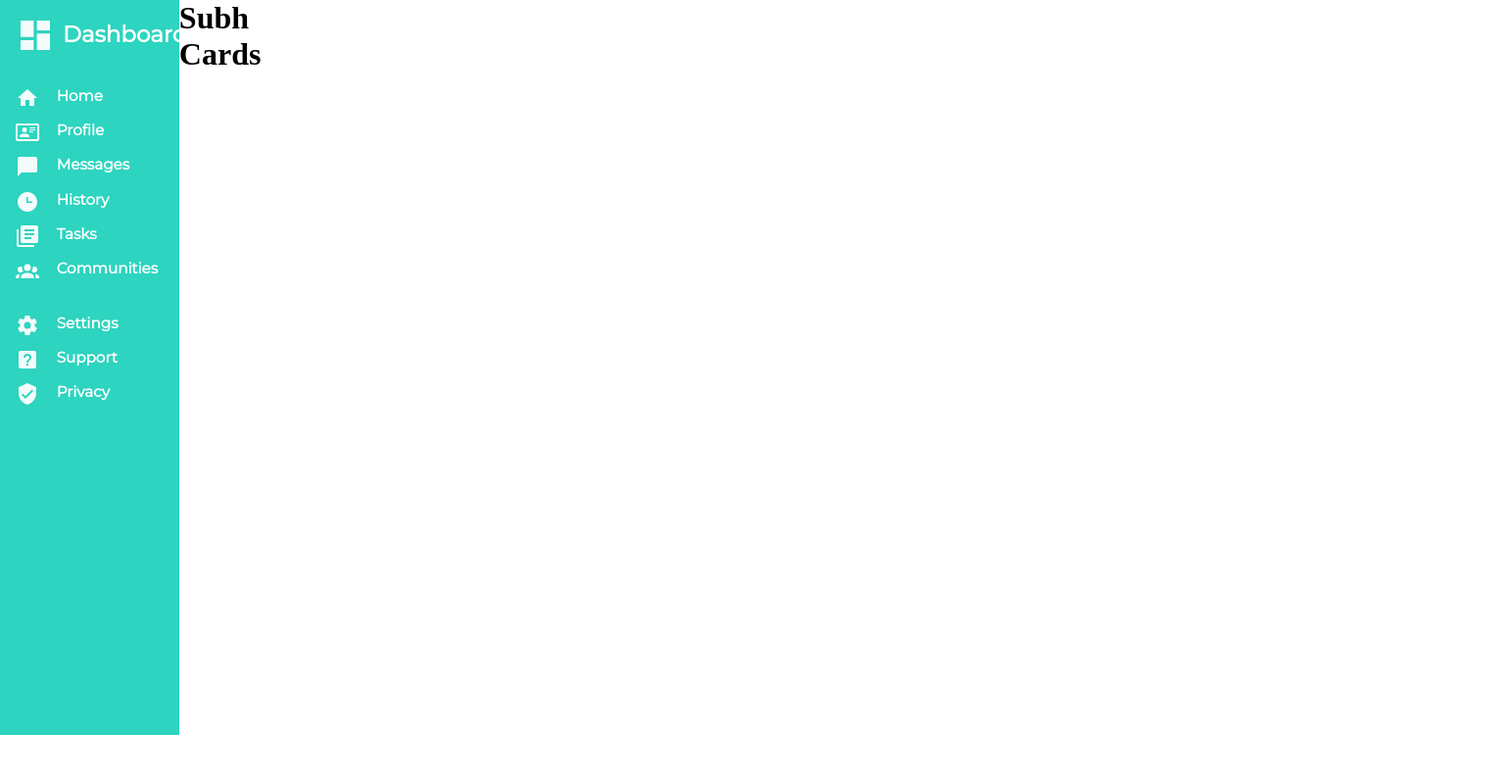
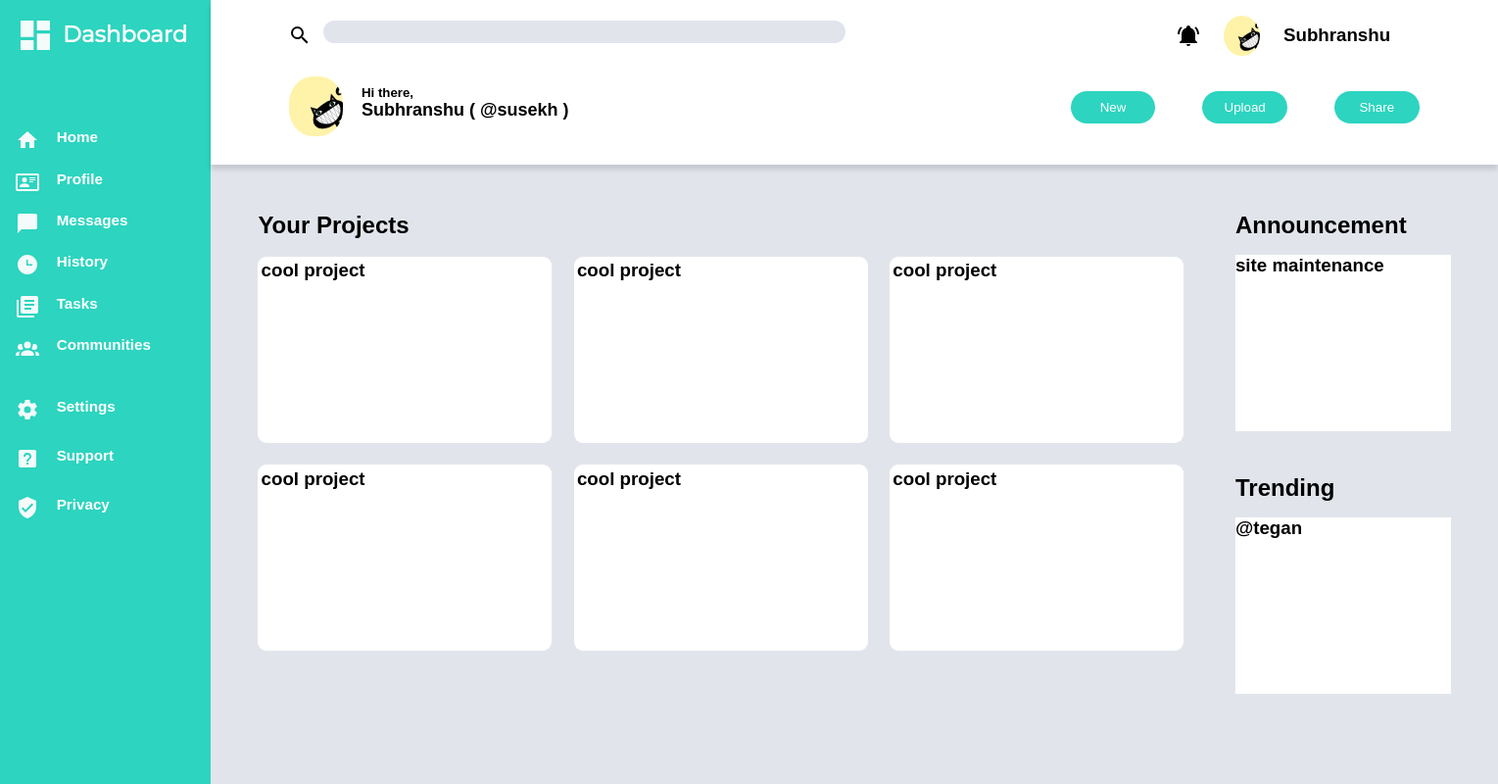
Before and after one commit to Susekh/Admin-Dashboard, a plain HTML site: page index.html in a window 1280 px wide. Shown: the whole page at 98% size, 1529 px wide, since content can reach past the window. Drawn offline with Linux system fonts and the light colour scheme.

Commit message:
Completed the top bar + template of cards

```diff
--- a/index.html
+++ b/index.html
@@ -74,16 +74,75 @@
                     <div class="cont-algn">
                         <h3>Privacy</h3>
                     </div>
-
                 </div>
             </div>
         </div>
         <div class="r-bar">
-            <div class="nav-bar">
-                <h1>Subh</h1>
+            <div class="top-bar">
+                <nav class="navbar-t">
+                    <img class="nav-style" style="width: 1.5em;" src="./icons/magnify.svg" alt="">
+                    <input type="text">
+                    <img class="nav-style" style="width: 1.5em;" src="./icons/bell-ring.svg" alt="">
+                    <img style="width: 2.3em; margin-left: 30%; border-radius: 50%;" src="./icons/peeking.svg" alt="">
+                    <h3 style="margin-top: 0.5em;">Subhranshu</h3>
+                </nav>
+                <nav class="navbar-b">
+                    <img style="width: 3.4em; border-radius: 45%;" src="./icons/peeking.svg" alt="">
+                    <div class="nav-details">
+                        <h5>Hi there,</h5>
+                        <h2>Subhranshu ( @susekh )</h2>
+                    </div>
+                    <div class="btn">
+                            <button>New</button>
+                            <button>Upload</button>
+                            <button>Share</button>
+                    </div>
+
+                </nav>
             </div>
             <div class="cards-cont">
-                <h1>Cards</h1>
+                <div class="cont-l">
+                    <h2>Your Projects</h2>
+                    <div class="cards">
+                        <div class="cards-projects">
+                            <h3>cool project</h3>
+                        </div>
+                        <div class="cards-projects">
+                            <h3>cool project</h3>
+                        </div>
+                        <div class="cards-projects">
+                            <h3>cool project</h3>
+                        </div>
+                        <div class="cards-projects">
+                            <h3>cool project</h3>
+                        </div>
+                        <div class="cards-projects">
+                            <h3>cool project</h3>
+                        </div>
+                        <div class="cards-projects">
+                            <h3>cool project</h3>
+                        </div>
+                    </div>
+                </div>
+                <div class="ancmts">
+                    <div class="announcement">
+                        <h2>Announcement</h2>
+                        <div class="ancmt-cards-container l-card-style">
+                            <div class="anmt-cards">
+                                <h3>site maintenance</h3>
+
+                            </div>
+                        </div>
+                    </div>
+                    <div class="trend">
+                        <h2>Trending</h2>
+                        <div class="trend-cards-container l-card-style">
+                            <div class="trend-cards">
+                                <h3>@tegan</h3>
+                            </div>
+                        </div>
+                    </div>
+                </div>
             </div>
         </div>
 
--- a/style.css
+++ b/style.css
@@ -1,34 +1,33 @@
 @import url('https://fonts.googleapis.com/css2?family=Montserrat&display=swap');
 
 *{
-    box-sizing: border-box;
     padding: 0;
     margin: 0;
+    box-sizing: border-box;
+    font-family: 'Monteserrat', sans-serif;
 }
 html,body{
     width: 100%;
-    height: 100%;
+    height: 100vh;
 }
 
 .page{
     display: grid;
-    grid-template-columns: repeat(7, minmax(50px,0.17fr));
+    grid-template-columns: 1fr 6fr;
 }
 
 /*working on side bar*/
 .sidebar{
     display: grid;
     background-color: #2dd4bf;
-    height: 100%;
     color: white;
-    padding: 1em 1em 21em;
+    height: 100vh;
+    padding: 1em 1em 16em;
     gap: 2em;
 
 }
 
-.r-bar{
-    grid-column: span 6 / auto;
-}
+
 .svg-color-w{
     filter: invert(99%) sepia(85%) saturate(123%) hue-rotate(87deg) brightness(105%) contrast(97%);
 }
@@ -64,3 +63,111 @@ html,body{
     width: 100px;
     font-size: small;
 }
+
+
+/*working on right side of the page*/
+.r-bar{
+    display: grid;
+    grid-template-rows: 0.8fr 3fr;
+
+}
+.top-bar{
+   box-shadow: 0 5px 5px 0 rgba(0, 0, 0, 0.156);
+   padding-top: 1em;
+   padding-bottom: 1.4em;
+
+}
+
+.navbar-t{
+    display: grid;
+    grid-template-columns: 0.2fr 1.6fr 0.5fr 0.2fr 0.5fr;
+}
+
+.navbar-t > input {
+    background-color: #94a3b848;
+    width: 40em;
+    margin-top: 5px;
+    border-radius: 12px;
+    height: 23px;
+    border-style: none;
+    margin-left: 2em;
+    padding: 10px;
+}
+
+.nav-style {
+    margin-top: 0.5em;
+    margin-left: 90%;
+}
+
+.navbar-b{
+    margin-top: 1.3em;
+    display: grid;
+    grid-template-columns: 0.2fr repeat(2,1fr);
+}
+
+.navbar-b > img{
+    margin-left: 5em;
+}
+
+.nav-details{
+    margin-top: 9px;
+    margin-left: 1.2em;
+}
+.nav-details > h2 {
+    font-size: large;
+}
+
+.btn{
+    display: grid;
+    grid-template-columns: repeat(3,1fr);
+    gap: 3em;
+    margin: 15px auto auto 26%;
+}
+
+.btn > button{
+    border: none;
+    padding: 9px;
+    background-color:  #2dd4bf;
+    color: white;
+    border-radius: 19px;
+    width: 6.5em;
+    cursor: pointer;
+}
+
+
+
+/*cards part*/
+.cards-cont{
+    background-color: #94a3b848;
+    display: grid;
+    grid-template-columns: 1fr 0.5fr;
+    padding: 3em;
+}
+
+.cards{
+    margin-top: 1.1em;
+    padding-right: 1.5em;
+    display: grid;
+    gap: 1.4em;
+    grid-template-columns: repeat(3,1fr);
+}
+
+.cards-projects{
+    background-color: white;
+    width: 300px;
+    height: 190px;
+    padding: 0.2em;
+    border-radius: 9px;
+}
+
+.ancmts{
+    display: grid;
+    margin-left: 1.8em;
+}
+
+.l-card-style{
+    background-color: white;
+    height: 180px;
+    width: 220px;
+    margin-top: 1em;
+}
```
Also changed, not shown: icons/peeking.svg (added).
